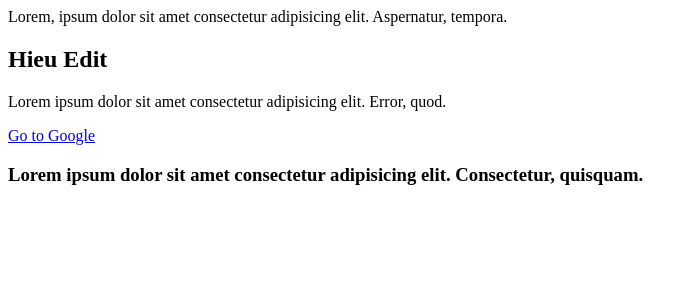
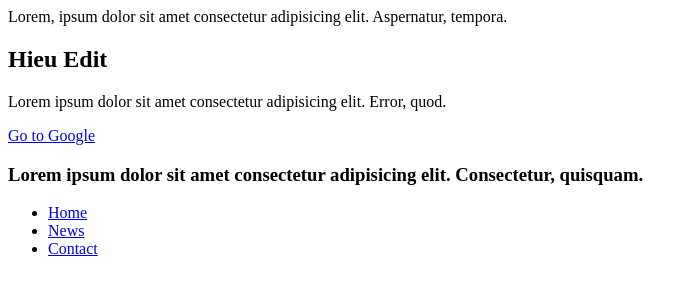
Before and after one commit to khoanguyen84/Git_C0622G1, a plain HTML site: page index.html in a window 1280 px wide. Shown: the whole page, without its empty margins (0-698 px from the left). Drawn offline with Linux system fonts and the light colour scheme.

Commit message:
Khoa update index file

```diff
--- a/index.html
+++ b/index.html
@@ -12,5 +12,10 @@
     <p>Lorem ipsum dolor sit amet consectetur adipisicing elit. Error, quod.</p>
     <a href="#">Go to Google</a>
     <h3>Lorem ipsum dolor sit amet consectetur adipisicing elit. Consectetur, quisquam.</h3>
+    <ul>
+        <li><a href="#">Home</a></li>
+        <li><a href="#">News</a></li>
+        <li><a href="#">Contact</a></li>
+    </ul>
 </body>
 </html>
```
